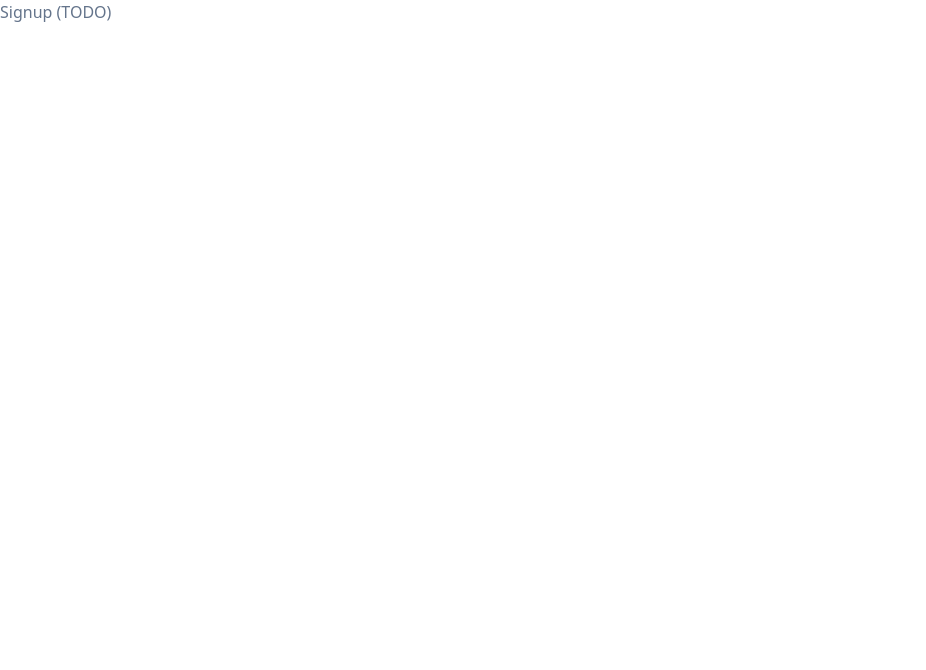
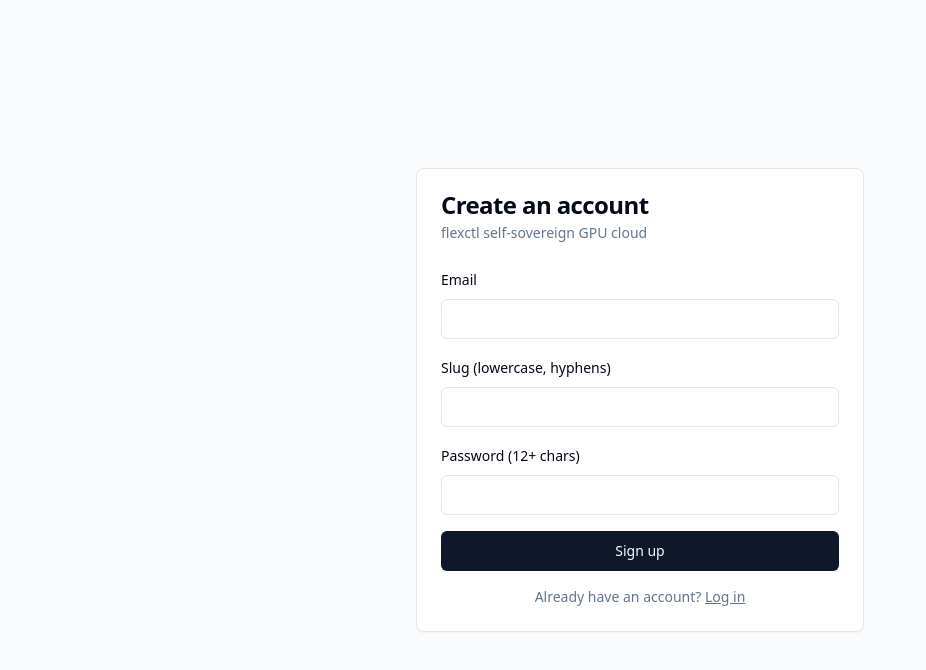
Before and after one commit to PaulOh5/flexctl-superpowers, a React (Vite) app in the folder web/: page /signup in a window 1280 px wide. Shown: the top 670 px of the page, without its empty margins (0-926 px from the left). Built offline with nearby package versions, Linux system fonts and the light colour scheme.

Commit message:
feat(web): signup + login pages

```diff
--- a/web/src/pages/Login.tsx
+++ b/web/src/pages/Login.tsx
@@ -1 +1,63 @@
-export function Login() { return <div className="text-muted-foreground">Login (TODO)</div> }
+import { useState } from 'react'
+import { useNavigate, useSearchParams } from 'react-router-dom'
+import { Button } from '@/components/ui/button'
+import { Input } from '@/components/ui/input'
+import { Label } from '@/components/ui/label'
+import { Card, CardContent, CardHeader, CardTitle, CardDescription } from '@/components/ui/card'
+import { useToast } from '@/hooks/use-toast'
+import { useQueryClient } from '@tanstack/react-query'
+import { api, ApiError } from '@/lib/api'
+
+export function Login() {
+  const [email, setEmail] = useState('')
+  const [password, setPassword] = useState('')
+  const [busy, setBusy] = useState(false)
+  const nav = useNavigate()
+  const [params] = useSearchParams()
+  const qc = useQueryClient()
+  const { toast } = useToast()
+
+  async function onSubmit(e: React.FormEvent) {
+    e.preventDefault()
+    setBusy(true)
+    try {
+      await api.login({ email, password })
+      qc.invalidateQueries({ queryKey: ['me'] })
+      nav(params.get('from') || '/')
+    } catch (err) {
+      toast({ variant: 'destructive', title: 'Login failed',
+        description: err instanceof ApiError ? err.message : String(err) })
+    } finally { setBusy(false) }
+  }
+
+  return (
+    <div className="min-h-screen grid place-items-center bg-muted/40 p-4">
+      <Card className="w-full max-w-md">
+        <CardHeader>
+          <CardTitle>Log in</CardTitle>
+          <CardDescription>flexctl</CardDescription>
+        </CardHeader>
+        <CardContent>
+          <form onSubmit={onSubmit} className="space-y-4">
+            <div className="space-y-2">
+              <Label htmlFor="email">Email</Label>
+              <Input id="email" name="email" type="email" required
+                value={email} onChange={e => setEmail(e.target.value)} />
+            </div>
+            <div className="space-y-2">
+              <Label htmlFor="password">Password</Label>
+              <Input id="password" name="password" type="password" required
+                value={password} onChange={e => setPassword(e.target.value)} />
+            </div>
+            <Button type="submit" className="w-full" disabled={busy}>
+              {busy ? 'Signing in…' : 'Log in'}
+            </Button>
+            <p className="text-sm text-muted-foreground text-center">
+              New here? <a href="/signup" className="underline">Sign up</a>
+            </p>
+          </form>
+        </CardContent>
+      </Card>
+    </div>
+  )
+}
--- a/web/src/pages/Signup.tsx
+++ b/web/src/pages/Signup.tsx
@@ -1 +1,65 @@
-export function Signup() { return <div className="text-muted-foreground">Signup (TODO)</div> }
+import { useState } from 'react'
+import { useNavigate } from 'react-router-dom'
+import { Button } from '@/components/ui/button'
+import { Input } from '@/components/ui/input'
+import { Label } from '@/components/ui/label'
+import { Card, CardContent, CardHeader, CardTitle, CardDescription } from '@/components/ui/card'
+import { useToast } from '@/hooks/use-toast'
+import { api, ApiError } from '@/lib/api'
+
+export function Signup() {
+  const [email, setEmail] = useState('')
+  const [slug, setSlug] = useState('')
+  const [password, setPassword] = useState('')
+  const [busy, setBusy] = useState(false)
+  const nav = useNavigate()
+  const { toast } = useToast()
+
+  async function onSubmit(e: React.FormEvent) {
+    e.preventDefault()
+    setBusy(true)
+    try {
+      await api.signup({ email, slug, password })
+      nav('/')
+    } catch (err) {
+      toast({ variant: 'destructive', title: 'Signup failed',
+        description: err instanceof ApiError ? err.message : String(err) })
+    } finally { setBusy(false) }
+  }
+
+  return (
+    <div className="min-h-screen grid place-items-center bg-muted/40 p-4">
+      <Card className="w-full max-w-md">
+        <CardHeader>
+          <CardTitle>Create an account</CardTitle>
+          <CardDescription>flexctl self-sovereign GPU cloud</CardDescription>
+        </CardHeader>
+        <CardContent>
+          <form onSubmit={onSubmit} className="space-y-4">
+            <div className="space-y-2">
+              <Label htmlFor="email">Email</Label>
+              <Input id="email" name="email" type="email" required
+                value={email} onChange={e => setEmail(e.target.value)} />
+            </div>
+            <div className="space-y-2">
+              <Label htmlFor="slug">Slug (lowercase, hyphens)</Label>
+              <Input id="slug" name="slug" required pattern="[a-z0-9][a-z0-9-]*"
+                value={slug} onChange={e => setSlug(e.target.value)} />
+            </div>
+            <div className="space-y-2">
+              <Label htmlFor="password">Password (12+ chars)</Label>
+              <Input id="password" name="password" type="password" required minLength={12}
+                value={password} onChange={e => setPassword(e.target.value)} />
+            </div>
+            <Button type="submit" className="w-full" disabled={busy}>
+              {busy ? 'Creating…' : 'Sign up'}
+            </Button>
+            <p className="text-sm text-muted-foreground text-center">
+              Already have an account? <a href="/login" className="underline">Log in</a>
+            </p>
+          </form>
+        </CardContent>
+      </Card>
+    </div>
+  )
+}
```
